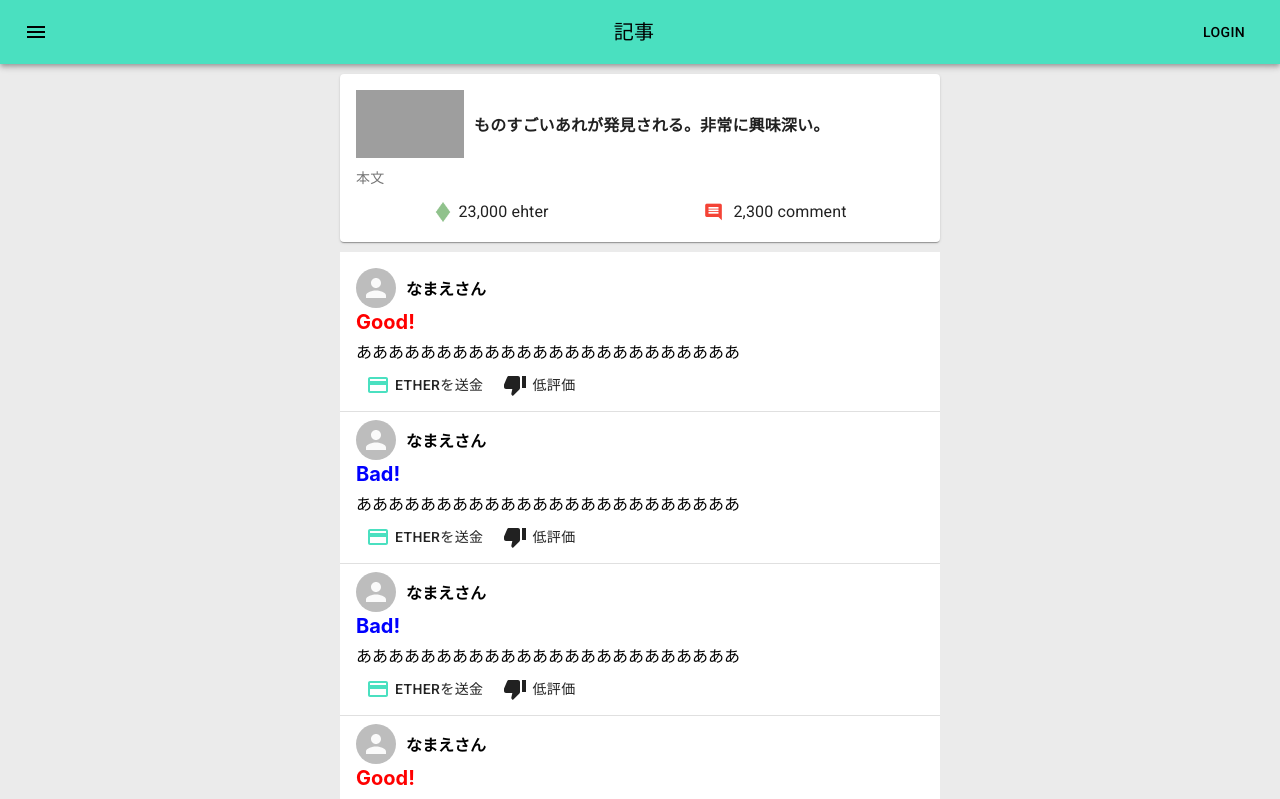
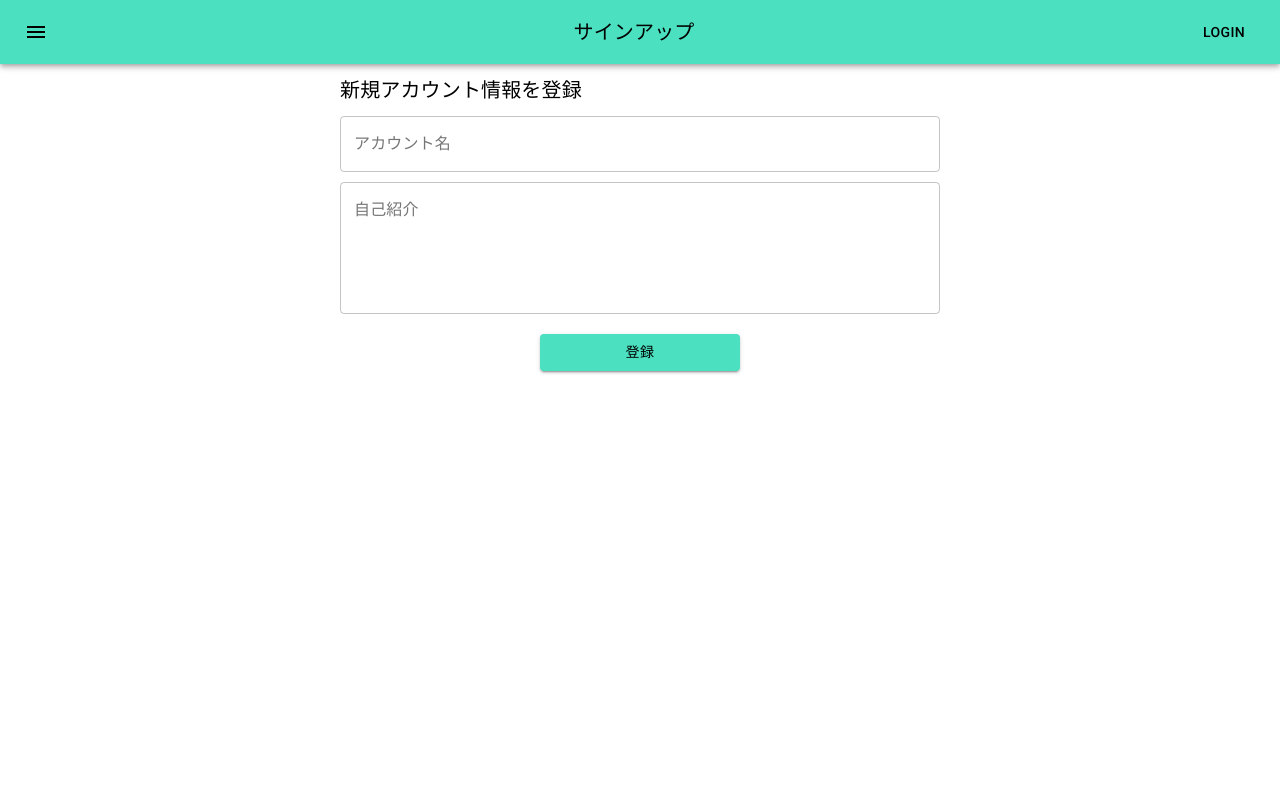
Before and after one commit to yox2yox/toast, a React (Create React App) app: page / in a window 1280 px wide. Shown: the top 799 px of the page. Built offline with nearby package versions, Linux system fonts and the light colour scheme; grey boxes are pictures that could not be loaded.

Commit message:
SignupPage追加

```diff
--- a/src/App.js
+++ b/src/App.js
@@ -5,6 +5,7 @@ import { ThemeProvider,createMuiTheme } from '@material-ui/core/styles';
 import HomePage from './components/pages/HomePage';
 import ToastPage from './components/pages/ToastPage'
 import ViewToastsPage from './components/pages/ViewToastsPage'
+import SignupPage from './components/pages/SignupPage';
 
 const theme = createMuiTheme({
   palette: {
@@ -25,8 +26,9 @@ function App() {
         <div style={{display:"none"}}>
           <HomePage />
           <ToastPage />
+          <ViewToastsPage />
         </div>
-        <ViewToastsPage />
+        <SignupPage />
       </div>
     </ThemeProvider>
   );
--- /dev/null
+++ b/src/components/pages/SignupPage.js
@@ -0,0 +1,61 @@
+import React from 'react';
+import { withStyles } from '@material-ui/core/styles';
+import ToastAppBar from '../ToastAppBar';
+import SearchBox from '../SearchBox';
+import ArticleCard from '../AtricleCard';
+import { TextField, Typography, Button } from '@material-ui/core';
+import IconButton from '@material-ui/core/IconButton';
+import InputAdornment from '@material-ui/core/InputAdornment';
+import AddBoxIcon from '@material-ui/icons/AddBox';
+import TagBox from '../TagBox';
+
+
+const styles = {
+    content:{
+        margin:"10px auto",
+        width:"90%",
+        maxWidth:"600px",
+        textAlign:"left"
+    },
+    btnContent:{
+        margin:"20px auto",
+    },
+    submitBtn:{
+        width:200
+    }
+};
+
+class SignupPage extends React.Component{
+
+    render(){
+        return(
+            <div>
+                <ToastAppBar pageTitle="サインアップ"></ToastAppBar>
+                <div className={this.props.classes.content}>
+                    <Typography variant="h6" component="h2">新規アカウント情報を登録</Typography>
+                </div>
+                <div className={this.props.classes.content}>
+                    <TextField
+                     label="アカウント名"
+                     variant="outlined"
+                     fullWidth/>
+                </div>
+                <div className={this.props.classes.content}>
+                    <TextField
+                     label="自己紹介"
+                     variant="outlined"
+                     rows="5"
+                     rowsMax="10"
+                     multiline
+                     fullWidth/>
+                </div>
+                <div className={this.props.classes.btnContent}>
+                    <Button variant="contained" color="primary" className={this.props.classes.submitBtn}>登録</Button>
+                </div>
+            </div>
+        );
+    }
+
+}
+
+export default withStyles(styles)(SignupPage);
```
